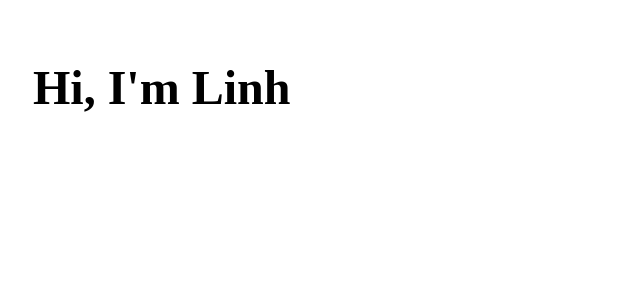
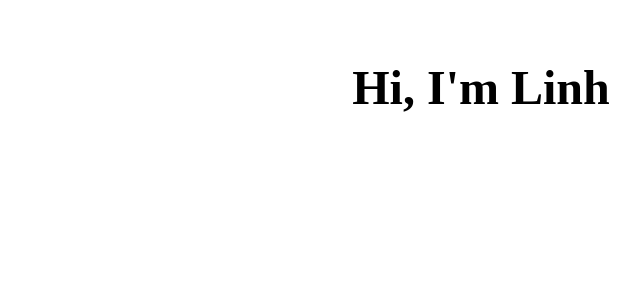
Before and after one commit to lttrinh/lttrinh.github.io, a Jekyll site: the page built from index.html, in a window 1280 px wide. Shown: the top 300 px of the page, without its empty margins (159-799 px from the left). Built offline with Jekyll 4.4.1, drawn with Linux system fonts in a browser that asks for light colours.

Commit message:
Update main.css

```diff
--- a/css/main.css
+++ b/css/main.css
@@ -1,7 +1,6 @@
 body {
     margin: 60px auto;
     width: 70%;
-    position: center;
 }
 
 a {
@@ -14,6 +13,7 @@ a:hover {
 h1 {
     font-size: 3em;
     font-family:'futura';
+    text-align: center;
 }
 p {
     font-size: 1.5em;
```
